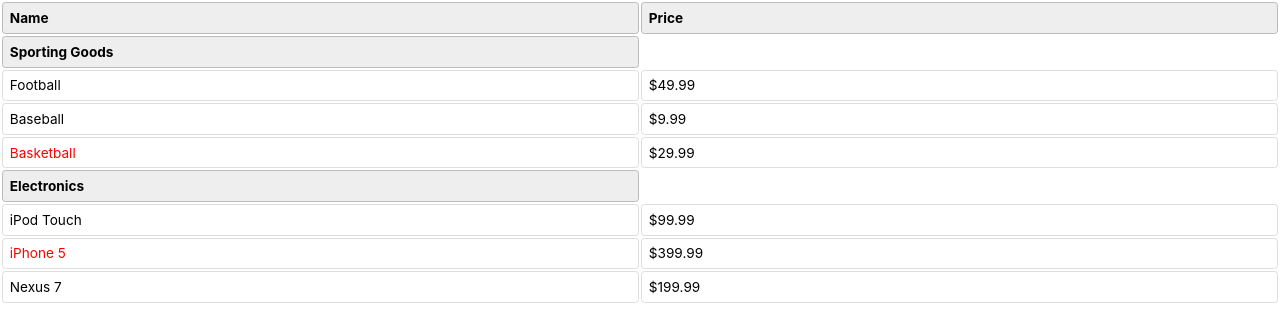
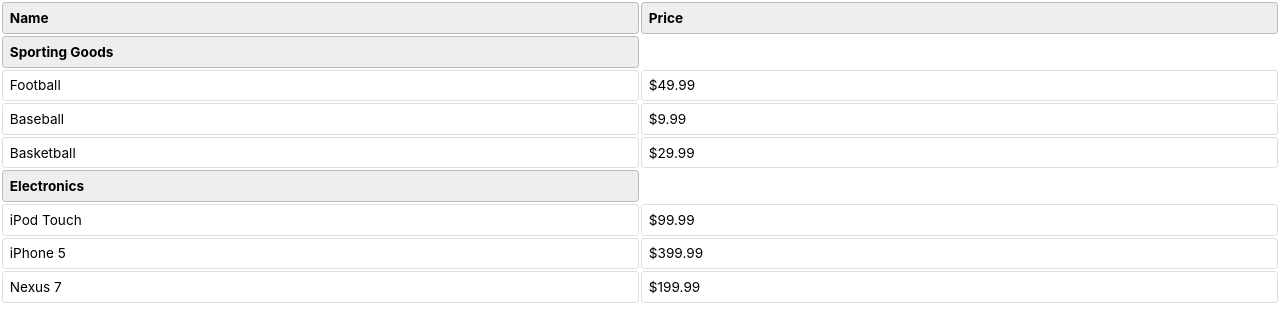
Before and after one commit to umarislam12/reactts, a React (Create React App) app: page /products/accessories in a window 1280 px wide. Shown: the part 337-656 px from the top of the page. Built offline with nearby package versions, Linux system fonts and the light colour scheme.

Commit message:
adding withRoute in ProductRow component

```diff
--- a/src/Components/ProductsTable/filterableProductTable.tsx
+++ b/src/Components/ProductsTable/filterableProductTable.tsx
@@ -24,6 +24,8 @@
 export const ThemeContext = React.createContext('light');
 
 export class FilterableProductTable extends React.Component <IProps, IState>{
+
+
   constructor(props:any){
     super(props);
     this.state= {filterText: '', inStockOnly: false}
@@ -72,7 +74,7 @@
   // const {prods}=state;
   console.log("We have",state);
   return{
- prods:state.prods.filterText,
+ prods:state?.prods?.filterText|"1",
  todos:state.todos.id
 
 
--- a/src/Components/ProductsTable/product.tsx
+++ b/src/Components/ProductsTable/product.tsx
@@ -1,10 +1,22 @@
-import React from 'react'
+import React from 'react';
+import { Route ,useParams} from 'react-router-dom';
 
 export default function Product() {
-
+const params=useParams()
+console.log(params)
   return (
     <div className="container">
-      <h1>params</h1>
+
+       {/* <Route
+      path="/blog/:slug"
+      render={({ match }) => {
+
+        // Do whatever you want with the match...
+        return <div>I am products inside route</div >;
+      }}
+    /> */}
+
+    <p>I am product</p>
     </div>
   )
 }
--- a/src/Components/ProductsTable/productRow.tsx
+++ b/src/Components/ProductsTable/productRow.tsx
@@ -1,7 +1,7 @@
 // @ts-nocheck
-
+import { withRouter } from "react-router";
 import React from "react";
-
+import { Route } from "react-router";
 export interface PRODUCTS{
   category: string,
   price: string,
@@ -15,23 +15,27 @@
   key:any;
 }
 
-export default class ProductRow extends React.Component<IProps> {
+ function ProductRow (props,{history}){
+ console.log(props)
 
-  render() {
-    const product = this.props.products;
-    const name = product.stocked ?
-      product.name :
+    //const product = products;
+    const name = props.products.stocked ?
+      props.products.name :
       <span style={{color: 'red'}}>
-        {product.name}
+        {props.products.name}
       </span>;
-
+const handleClick=()=>{
+history.push(`/${props.producs.name}`)
+}
     return (
 
-      <tr>
-        <td>{name}</td>
-        <td>{product.price}</td>
+      <tr onClick={handleClick}>
+
+        <td>{props.products.name}</td>
+        <td>{props.products.price}</td>
       </tr>
 
     );
   }
-}
+
+export default withRouter(ProductRow)
--- a/src/Components/ProductsTable/productTable.tsx
+++ b/src/Components/ProductsTable/productTable.tsx
@@ -3,7 +3,7 @@
 import ProductRow from "./productRow";
 import { ThemeContext } from "./filterableProductTable";
 import ProductCategoryRow from "./productCategoryRow";
-import { useParams } from "react-router";
+
 
 export interface PRODUCTS {
   category: string;
@@ -50,6 +50,7 @@
           inStockOnly={inStockOnly}
           products={product}
           key={product.name}
+
         />
       );
       lastCategory = product.category;
@@ -68,6 +69,7 @@
           </thead>
           <tbody>{rows}</tbody>
         </table>
+
       </div>
     );
   }
--- a/src/redux/productSlice.tsx
+++ b/src/redux/productSlice.tsx
@@ -3,7 +3,7 @@
 export const productSlice = createSlice({
 	name: 'prods',
 	initialState:
-		{filterText: '', inStock: false}
+		{filterText: 'hi', inStock: false}
 	,
 	reducers: {
 		filterProds: (state, action) => {
--- a/src/routing/enter.tsx
+++ b/src/routing/enter.tsx
@@ -6,7 +6,7 @@
   Route,
   Link,
   useRouteMatch,
-  useParams} from "react-router-dom";
+  useParams, useLocation} from "react-router-dom";
 import {FilterableProductTable} from "../Components/ProductsTable/filterableProductTable";
 import { makeStyles } from "@material-ui/core/styles";
 import Authenticationforms from "../Components/Authenticaion/authenticationForms";
@@ -24,6 +24,7 @@
 import Invoice from "../Components/Invoicing/Invoice"
 import Todos from "../Components/Todo/Todos";
 import Leaves from "../Leaves/Leaves";
+import Product from "../Components/ProductsTable/product";
 
 
 
@@ -129,7 +130,7 @@
 function Products() {
   let match = useRouteMatch();
 
-  console.log(match);
+  console.log("routeMatch in Products",match);
 
   return (
     <div>
@@ -145,27 +146,33 @@
 
       </ul>
 
-      {/* The Topics page has its own <Switch> with more routes
-          that build on the /topics URL path. You can think of the
-          2nd <Route> here as an "index" page for all topics, or
-          the page that is shown when no topic is selected */}
+      {/* The Products page has its own <Switch> with more routes
+          that build on the /Products URL path. You can think of the
+          2nd <Route> here as an "index" page for all product types, or
+          the page that is shown when no product type is selected */}
       <Switch>
         <Route path={`${match.path}/:productId`}>
-          <Topic />
+          <ProductType />
         </Route>
         <Route path={match.path}>
           <h3>Please select a category</h3>
         </Route>
-
+        <Route path={`${match.path}/:productId/product`}>
+          <Product/>
+        </Route>
       </Switch>
     </div>
   );
 }
-function Topic() {
+function ProductType() {
   // console.log(useParams())
 
   let { productId }: any = useParams();
-
+  let location:any=useLocation();
+  let match = useRouteMatch();
+  console.log("params",productId);
+  console.log("location",location);
+  console.log("userouteMatch in productType",match)
     if (productId === "accessories") {
       return <FilterableProductTable products={PRODUCTS} productId={productId}/>;
     } else {
```
